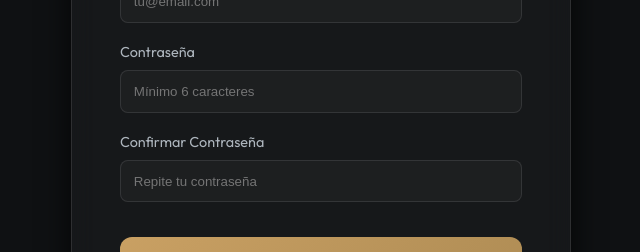
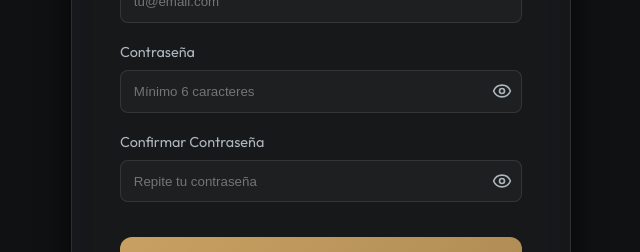
Before and after one commit to carlitosvargas/gestion-barberia, a React (Vite) app in the folder client/: page /registro in a window 1280 px wide. Shown: the part 416-668 px from the top of the page, without its empty margins (319-959 px from the left). Built offline with nearby package versions, Linux system fonts and the light colour scheme; no server answers.

Commit message:
se agrego modificacion en login y registro

```diff
--- a/client/src/pages/Login.jsx
+++ b/client/src/pages/Login.jsx
@@ -1,11 +1,13 @@
 import React, { useState } from 'react';
 import { useNavigate, Link } from 'react-router-dom';
+import { Eye, EyeOff } from 'lucide-react';
 import axios from 'axios';
 import { useAuth } from '../context/AuthContext';
 
 const Login = () => {
   const [email, setEmail] = useState('');
   const [password, setPassword] = useState('');
+  const [mostrarPassword, setMostrarPassword] = useState(false);
   const [error, setError] = useState('');
   const [cargando, setCargando] = useState(false);
   const { login } = useAuth();
@@ -64,14 +66,23 @@ const Login = () => {
           </div>
           <div style={{ display: 'flex', flexDirection: 'column', gap: '0.5rem' }}>
             <label style={{ color: 'var(--text-muted)' }}>Contraseña</label>
+            <div style={{ position: 'relative' }}>
               <input
-              type="password"
+                type={mostrarPassword ? "text" : "password"}
                 value={password}
                 onChange={(e) => setPassword(e.target.value)}
-              style={{ padding: '0.8rem', borderRadius: '8px', border: '1px solid var(--glass-border)', background: 'var(--glass)', color: 'white' }}
+                style={{ padding: '0.8rem', borderRadius: '8px', border: '1px solid var(--glass-border)', background: 'var(--glass)', color: 'white', width: '100%', boxSizing: 'border-box' }}
                 placeholder="••••••••"
                 required
               />
+              <button
+                type="button"
+                onClick={() => setMostrarPassword(!mostrarPassword)}
+                style={{ position: 'absolute', right: '10px', top: '50%', transform: 'translateY(-50%)', background: 'none', border: 'none', color: 'var(--text-muted)', cursor: 'pointer', display: 'flex', alignItems: 'center', justifyContent: 'center' }}
+              >
+                {mostrarPassword ? <EyeOff size={20} /> : <Eye size={20} />}
+              </button>
+            </div>
           </div>
           <button
             type="submit"
--- a/client/src/pages/Registro.jsx
+++ b/client/src/pages/Registro.jsx
@@ -1,5 +1,6 @@
 import React, { useState } from 'react';
 import { useNavigate, Link } from 'react-router-dom';
+import { Eye, EyeOff } from 'lucide-react';
 import axios from 'axios';
 import alerts from '../utils/alerts';
 
@@ -12,6 +13,8 @@ const Registro = () => {
     password: '',
     confirmarPassword: ''
   });
+  const [mostrarPassword, setMostrarPassword] = useState(false);
+  const [mostrarConfirmarPassword, setMostrarConfirmarPassword] = useState(false);
   const [error, setError] = useState('');
   const [cargando, setCargando] = useState(false);
   const navigate = useNavigate();
@@ -91,12 +94,30 @@ const Registro = () => {
 
           <div style={{ display: 'flex', flexDirection: 'column', gap: '0.4rem' }}>
             <label style={{ color: 'var(--text-muted)', fontSize: '0.9rem' }}>Contraseña</label>
-            <input type="password" name="password" value={formData.password} onChange={handleChange} style={inputStyle} placeholder="Mínimo 6 caracteres" required />
+            <div style={{ position: 'relative' }}>
+              <input type={mostrarPassword ? "text" : "password"} name="password" value={formData.password} onChange={handleChange} style={{...inputStyle, width: '100%', boxSizing: 'border-box'}} placeholder="Mínimo 6 caracteres" required />
+              <button
+                type="button"
+                onClick={() => setMostrarPassword(!mostrarPassword)}
+                style={{ position: 'absolute', right: '10px', top: '50%', transform: 'translateY(-50%)', background: 'none', border: 'none', color: 'var(--text-muted)', cursor: 'pointer', display: 'flex', alignItems: 'center', justifyContent: 'center' }}
+              >
+                {mostrarPassword ? <EyeOff size={20} /> : <Eye size={20} />}
+              </button>
+            </div>
           </div>
 
           <div style={{ display: 'flex', flexDirection: 'column', gap: '0.4rem' }}>
             <label style={{ color: 'var(--text-muted)', fontSize: '0.9rem' }}>Confirmar Contraseña</label>
-            <input type="password" name="confirmarPassword" value={formData.confirmarPassword} onChange={handleChange} style={inputStyle} placeholder="Repite tu contraseña" required />
+            <div style={{ position: 'relative' }}>
+              <input type={mostrarConfirmarPassword ? "text" : "password"} name="confirmarPassword" value={formData.confirmarPassword} onChange={handleChange} style={{...inputStyle, width: '100%', boxSizing: 'border-box'}} placeholder="Repite tu contraseña" required />
+              <button
+                type="button"
+                onClick={() => setMostrarConfirmarPassword(!mostrarConfirmarPassword)}
+                style={{ position: 'absolute', right: '10px', top: '50%', transform: 'translateY(-50%)', background: 'none', border: 'none', color: 'var(--text-muted)', cursor: 'pointer', display: 'flex', alignItems: 'center', justifyContent: 'center' }}
+              >
+                {mostrarConfirmarPassword ? <EyeOff size={20} /> : <Eye size={20} />}
+              </button>
+            </div>
           </div>
 
           <button type="submit" className="btn-primary" style={{ marginTop: '1rem' }} disabled={cargando}>
```
Lines whose indentation alone changed are shown as unchanged.
